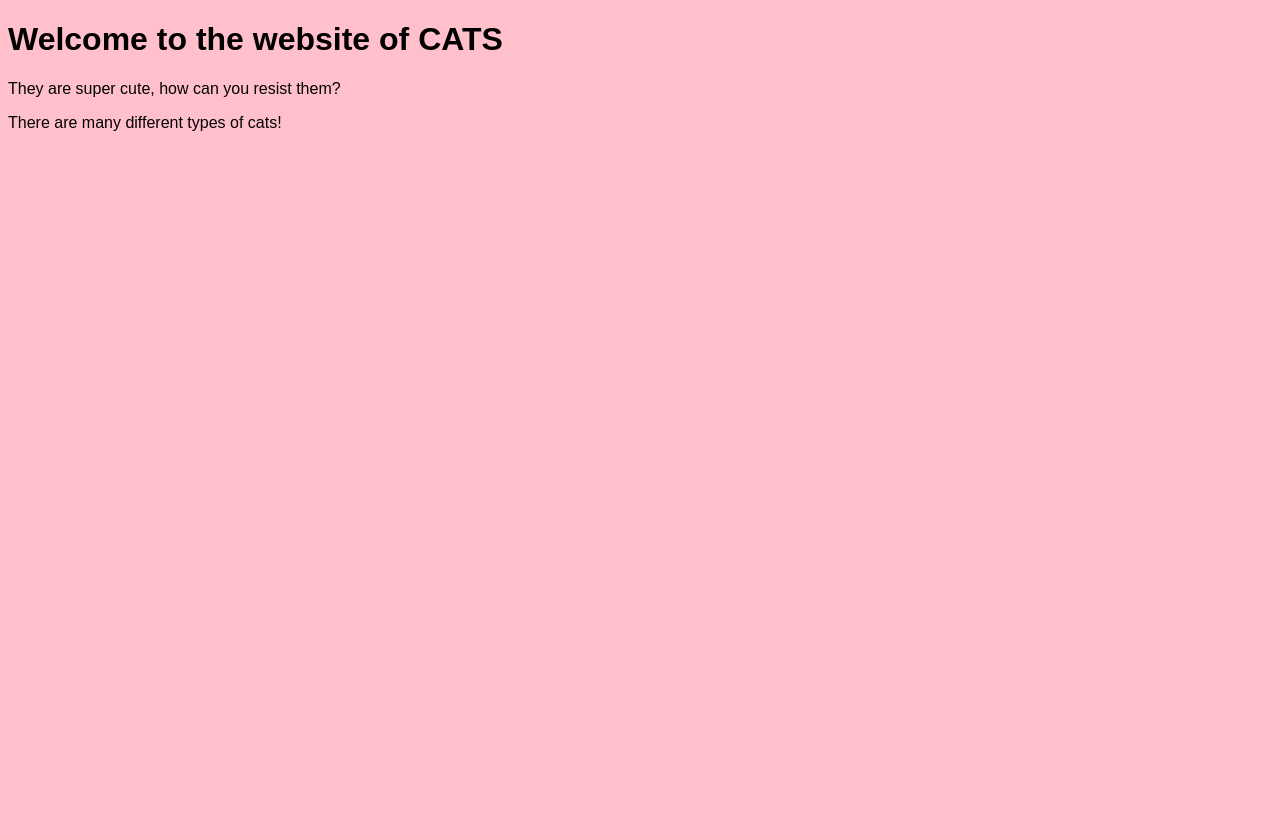
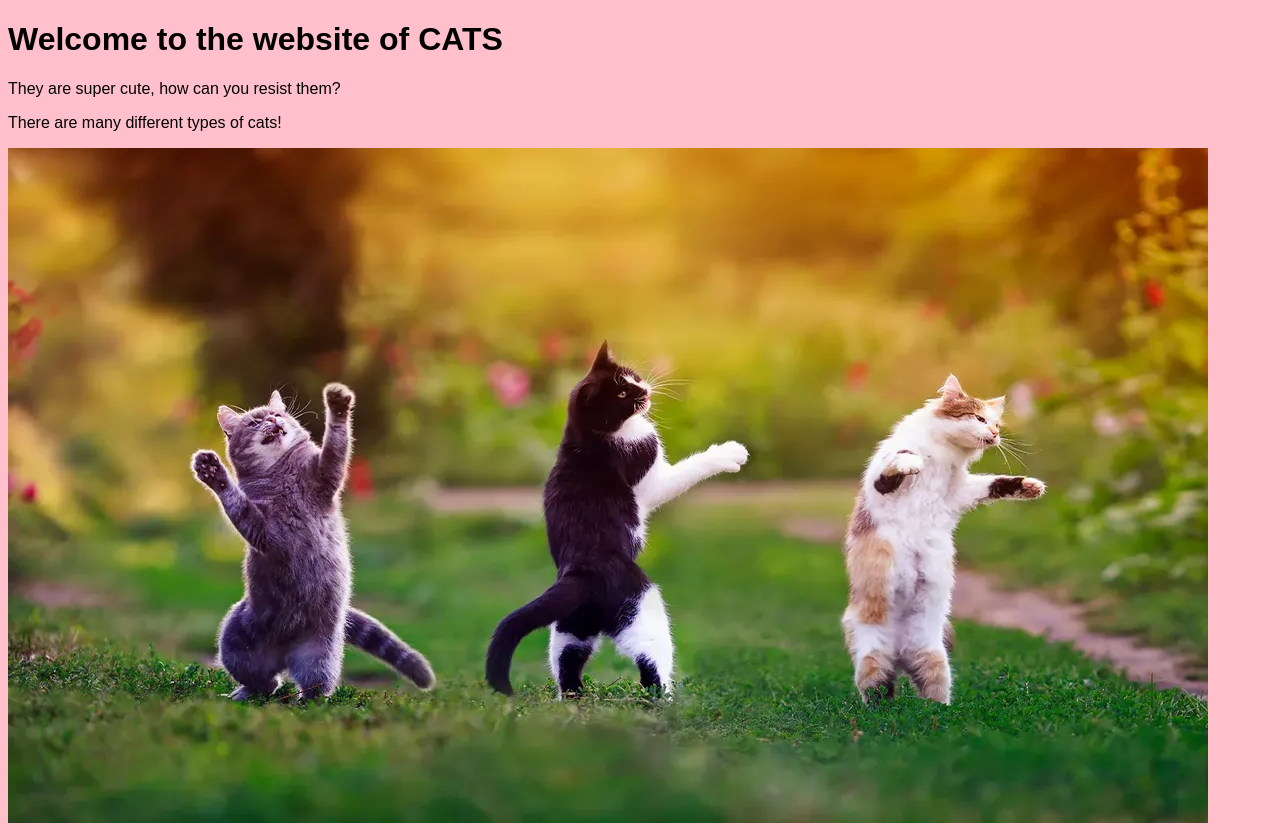
Before and after one commit to AmaneWei/Ethics_webpage, a plain HTML site: page index.html in a window 1280 px wide. Before the commit the page ends 800 px from the top, so only its background shows below. Drawn offline with Linux system fonts and the light colour scheme.

Commit message:
Update index.html

```diff
--- a/index.html
+++ b/index.html
@@ -20,6 +20,7 @@
 
   <body>
     <p> There are many different types of cats! </p>
+    <img src="./catparty.jpeg"/>
 
 
 
```
